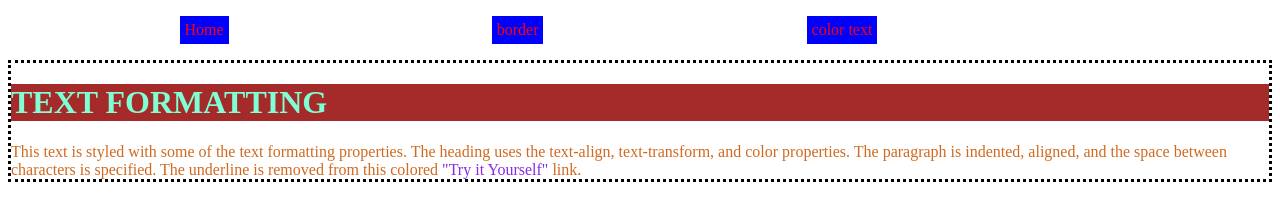
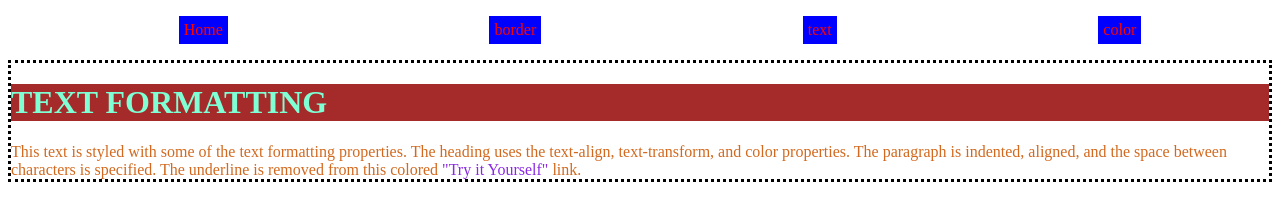
Before and after one commit to scvgong/study_publishings, a plain HTML site: page docs/quests/CSSs/menus/colors.html in a window 1280 px wide. Drawn offline with Linux system fonts and the light colour scheme.

Commit message:
modify index

```diff
--- a/docs/quests/CSSs/menus/colors.html
+++ b/docs/quests/CSSs/menus/colors.html
@@ -24,7 +24,10 @@
                 <a href="./boders.html">border</a>
             </li>
             <li class="nav-item">
-                <a href="./texts.html">color text</a>
+                <a href="./texts.html">text</a>
+            </li>
+            <li class="nav-item">
+                <a href="./colors.html">color</a>
             </li>
         </ul>
     </nav>
```
Also changed, not shown: docs/index.html (+3 -0 lines), docs/quests/CSSs/menus/boders.html (+3 -0 lines), docs/quests/CSSs/menus/texts.html (+3 -0 lines).
